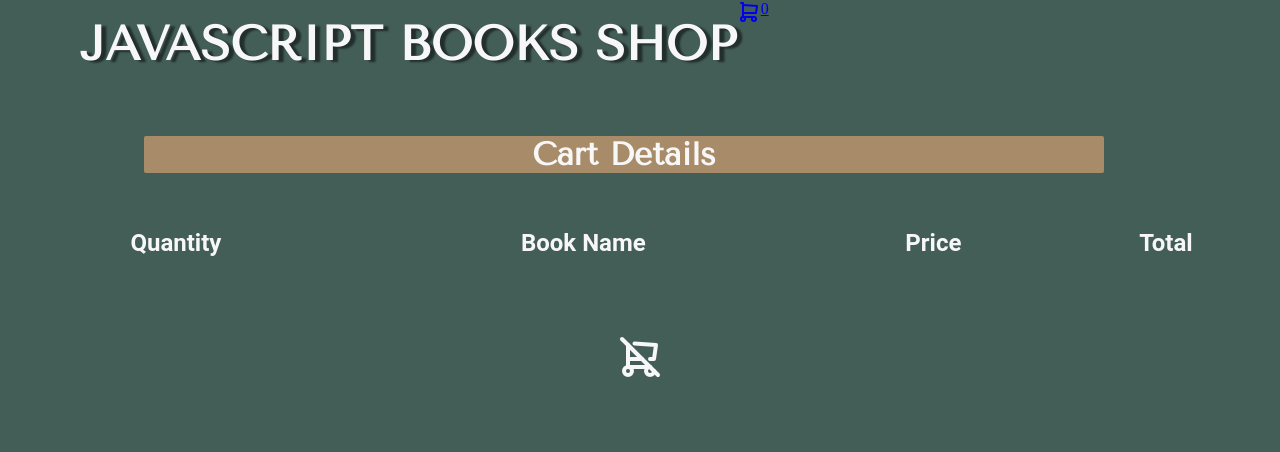
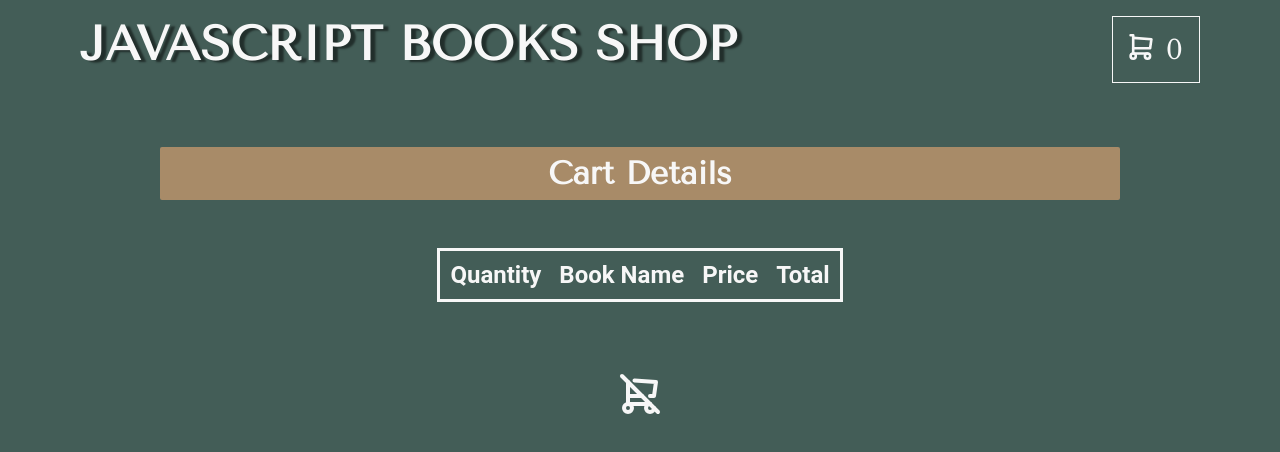
Before and after one commit to Pakibenji/reactShop, a React (Vite) app: page /cart in a window 1280 px wide. Shown: the top 452 px of the page. Built offline with nearby package versions, Linux system fonts and the light colour scheme.

Commit message:
eshop done

```diff
--- a/src/App.tsx
+++ b/src/App.tsx
@@ -1,4 +1,4 @@
-import React, { useState, createContext } from "react";
+import React, { useState, createContext, useEffect } from "react";
 import BookList from "./components/BookList";
 import CartSummary from "./components/CartSummary";
 import { Book, CartContextType, CartType } from "./types";
@@ -7,8 +7,28 @@ import CartDetails from "./components/CartDetails";
 
 export const CartContext = createContext({});
 
+const CART_KEY: string = "js-shop";
+
 const App: React.FC = () => {
   const [cart, setCart] = useState({} as CartType);
+
+  useEffect(() => {
+    const cartFromStorage = localStorage.getItem(CART_KEY);
+    if (cartFromStorage !== null) {
+      setCart(JSON.parse(cartFromStorage));
+    }
+  }, []);
+
+  useEffect(() => {
+    const cartJson = JSON.stringify(cart);
+    const isCartEmpty = Object.keys(cart).length === 0;
+    if (!isCartEmpty) {
+      localStorage.setItem(CART_KEY, cartJson);
+    } else {
+      localStorage.removeItem(CART_KEY);
+    }
+    document.title = `JS Shop (${countCartItems()})`;
+  }, [cart]);
 
   const addToCart = (book: Book) => {
     if (!cart[book.id]) {
@@ -57,9 +77,12 @@ const App: React.FC = () => {
             <h1 className="headTitle">
               <Link to="/">JAVASCRIPT BOOKS SHOP</Link>
             </h1>
-            <Link to="/cart">
-              <CartSummary />
-            </Link>
+            <div className="cart">
+              {" "}
+              <Link to="/cart">
+                <CartSummary />
+              </Link>
+            </div>
           </div>
           <Routes>
             <Route path="/" element={<BookList />} />
--- a/src/components/CartDetails.tsx
+++ b/src/components/CartDetails.tsx
@@ -37,7 +37,7 @@ const CartDetails: React.FC = () => {
                   </td>
                   <td>{book.title}</td>
                   <td>{book.price} €</td>
-                  <td>{book.price * quantity} €</td>
+                  <td>{(book.price * quantity).toFixed(2)} €</td>
                 </tr>
               );
             })}
--- a/src/styles/_settings.scss
+++ b/src/styles/_settings.scss
@@ -23,6 +23,7 @@ body {
 .head {
   display: flex;
   flex-wrap: wrap;
+  justify-content: space-between;
   & .headTitle {
     font-family: $font-1;
     font-size: 3rem;
--- a/src/styles/components/_BookCard.scss
+++ b/src/styles/components/_BookCard.scss
@@ -4,25 +4,23 @@
   flex-direction: column;
   align-items: center;
   justify-content: center;
+  font-family: $font-2;
   width: 350px;
-  height: 500px;
+  height: 600px;
   margin: 10px;
   padding: 10px;
-  border: 2px solid $secondary;
-  box-shadow: 5px 5px 5px rgba(0, 0, 0, 0.7);
-  transition: all 0.3s ease-in-out;
-  cursor: pointer;
+  border-radius: 2px;
   & h4 {
     font-size: 1.2rem;
     font-weight: 600;
-    font-family: $font-1;
     text-align: center;
     margin: 0.5rem 0;
+    width: fit-content;
+    height: 100px;
   }
   & p {
     font-size: 1rem;
     font-weight: 400;
-    font-family: $font-1;
     text-align: center;
   }
   & img {
@@ -30,4 +28,26 @@
     height: 300px;
     margin: 0.5rem 0;
   }
+  & button {
+    font-size: 1rem;
+    background: $secondary;
+    border: none;
+    border-radius: 2px;
+    padding: 0.5rem;
+    margin-top: 0.5rem;
+    font-family: $font-1;
+    transition: all 0.2s ease-in-out;
+    &:hover {
+      cursor: pointer;
+      background: $background;
+      color: $secondary;
+      box-shadow: inset 0 0 0 3px $secondary;
+    }
+    &:active {
+      cursor: pointer;
+      background: $background;
+      color: $secondary;
+      box-shadow: 0 0 4px 4px $secondary;
+    }
+  }
 }
--- a/src/styles/components/_CartDetails.scss
+++ b/src/styles/components/_CartDetails.scss
@@ -7,14 +7,15 @@
     font-size: 2rem;
     width: 75%;
     display: block;
-    margin: 3rem auto 3rem 9rem;
+    margin: 3rem auto;
+    padding: 0.5rem;
     color: $primary;
     background: $secondary;
     border-radius: 2px;
   }
   & table {
-    width: 100%;
-    border-collapse: collapse;
+    margin: 0 auto;
+    border: 3px solid $primary;
     & th {
       font-family: $font-2;
       font-size: 1.5rem;
--- a/src/styles/components/_CartSummary.scss
+++ b/src/styles/components/_CartSummary.scss
@@ -1,5 +1,24 @@
-.cartBox {
+.cart {
   display: flex;
-  flex-wrap: wrap;
-  text-decoration: none;
+  flex-direction: column;
+  align-items: center;
+  margin: 1rem 5rem 1rem 0;
+  border: 1px solid $primary;
+  padding: 1rem;
+  & a {
+    text-decoration: none;
+    color: $primary;
+    font-family: $font-1;
+    font-size: 1.8rem;
+    text-align: center;
+    align-items: center;
+    & svg {
+      margin-right: 0.8rem;
+      scale: 1.3;
+      &:hover {
+        cursor: pointer;
+        color: $secondary;
+      }
+    }
+  }
 }
--- a/src/types.ts
+++ b/src/types.ts
@@ -8,7 +8,7 @@ export type Book = {
     };
     publisher: string;
     year: number;
-    price: number;
+    price: number,
     image: string;
   };
 
```
